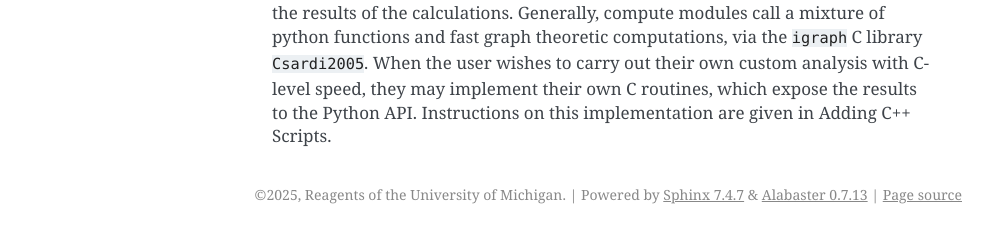
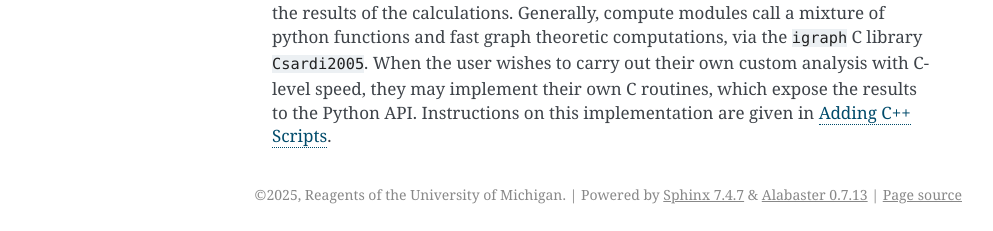
Before and after one commit to compass-stc/StructuralGT, a Sphinx documentation site: the page built from doc/source/gettingstarted/introduction.rst, in a window 1280 px wide. Shown: the part 816-1047 px from the top of the page, without its empty margins (148-1141 px from the left). Built offline with Sphinx 7.4.7, drawn with Linux system fonts in a browser that asks for light colours; cross-references to code outside the pages are shown as plain code; part of the change alters nothing that is shown.

```diff
--- a/doc/source/gettingstarted/introduction.rst
+++ b/doc/source/gettingstarted/introduction.rst
@@ -6,4 +6,4 @@ StructuralGT is a Python package for graph theoretic analysis of image data. Ori
 
 All analyses carried out with StructuralGT involve a :class:`Network` class, which represents the system being studied. To motivate its construction, we first outline the conceptual difference between a `network` and a `graph`. Networks are real-world objects which exhibit a structure akin to points linked by connections. Their study belongs to the discipline of `network science` and examples may include social networks, internet networks, or material networks. The mathematical objects which abstract these structures are graphs, and the discipline which examines them is `graph theory`. A graph may be defined only by its nodes and connecting edges. While the nodes and edges may contain attributes, to give further detail, a large part of the network's description is lost as a result of its abstraction into a graph (most notably, its geometric features). Hence we construct the :class:`Network` class to contain a conventional graph, and all other information that would be otherwise lost. Specifically, after the appropriate graph extraction methods have been called, the :class:`Network` class is populated with a :attr:`graph` attribute.
 
-The second component required for analysis in StructuralGT is a :class:`Compute` class, which represents the calculations being carried out on the system (i.e. :class:`Network` class). All compute methods may be instantiated with a weight type, to specify whether graph weights are to be used in the calculations. Compute modules contain a :meth:`compute` method, which populates the object with attributes containing the results of the calculations. Generally, compute modules call a mixture of python functions and fast graph theoretic computations, via the :code:`igraph` C library :cite:`Csardi2005`. When the user wishes to carry out their own custom analysis with C-level speed, they may implement their own C routines, which expose the results to the Python API. Instructions on this implementation are given in Adding C++ Scripts.
+The second component required for analysis in StructuralGT is a :class:`Compute` class, which represents the calculations being carried out on the system (i.e. :class:`Network` class). All compute methods may be instantiated with a weight type, to specify whether graph weights are to be used in the calculations. Compute modules contain a :meth:`compute` method, which populates the object with attributes containing the results of the calculations. Generally, compute modules call a mixture of python functions and fast graph theoretic computations, via the :code:`igraph` C library :cite:`Csardi2005`. When the user wishes to carry out their own custom analysis with C-level speed, they may implement their own C routines, which expose the results to the Python API. Instructions on this implementation are given in :doc:`../reference/addingcppscripts`.
```
